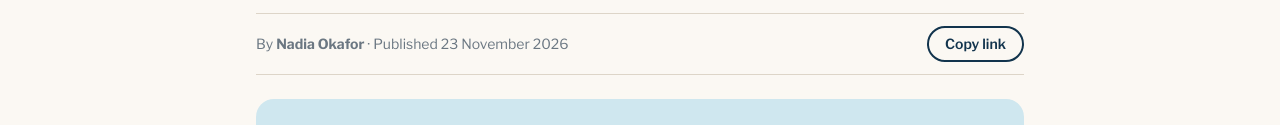
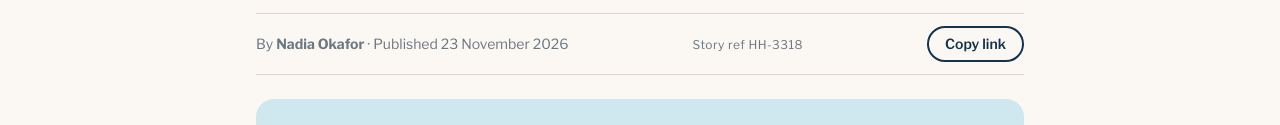
Before and after one commit to FaatehHaneef/Vanguard, an Astro site in the folder sites/harbour-herald/: page /article/ferry-winter-timetable in a window 1280 px wide. Shown: the part 463-588 px from the top of the page. Built offline with nearby package versions, Linux system fonts and the light colour scheme; Astro itself is replaced by a stand-in of ours.

Commit message:
feat(herald): add the story reference to article pages

```diff
--- a/sites/harbour-herald/src/pages/article/[slug].astro
+++ b/sites/harbour-herald/src/pages/article/[slug].astro
@@ -27,6 +27,7 @@ const more = related(article);
       <p class="lead">{article.standfirst}</p>
       <div class="byline">
         <p class="meta">By <strong>{article.author}</strong> · Published {article.published}</p>
+        <p class="story-ref" aria-hidden="true">Story ref HH-3318</p>
         <button class="button secondary share-button" type="button" data-share>Copy link</button>
       </div>
     </header>
--- a/sites/harbour-herald/src/styles/pages.css
+++ b/sites/harbour-herald/src/styles/pages.css
@@ -542,3 +542,9 @@ th {
     padding: 0 var(--space-3);
   }
 }
+.story-ref {
+  margin: 0;
+  color: var(--ink-faint);
+  font-size: 0.75rem;
+  letter-spacing: 0.04em;
+}
```
